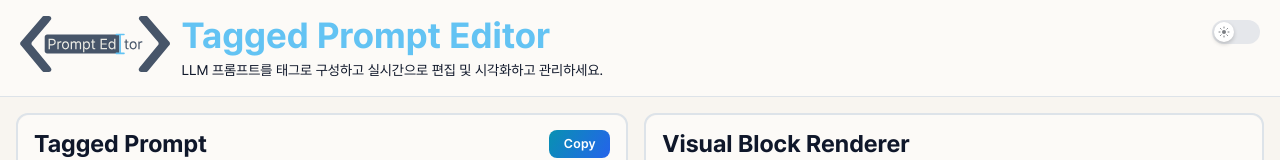
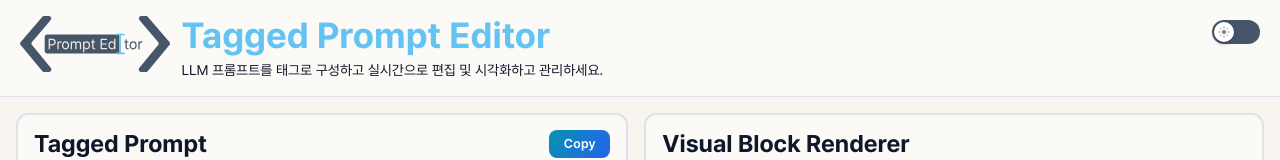
Before and after one commit to Q07K/tagged-prompt-editor, a Vue app: page / in a window 1280 px wide. Shown: the top 160 px of the page. Built offline with nearby package versions, Linux system fonts and the light colour scheme.

Commit message:
Refactor: Update background colors in ThemeToggle for improved theme consistency

```diff
--- a/src/components/common/ThemeToggle.vue
+++ b/src/components/common/ThemeToggle.vue
@@ -36,14 +36,14 @@ const { isDark, toggleTheme } = useTheme()
 .toggle-track {
   width: 3rem;
   height: 1.5rem;
-  background-color: #e5e7eb;
+  background-color: v-bind('colors["secondary-light"]');
   border-radius: 0.75rem;
   position: relative;
   transition: background-color 0.3s ease;
 }
 
 .toggle-track--active {
-  background-color: v-bind('colors.primary');
+  background-color: v-bind('colors["primary"]');
 }
 
 .toggle-thumb {
@@ -74,10 +74,10 @@ const { isDark, toggleTheme } = useTheme()
 }
 
 .dark .toggle-track {
-  background-color: #374151;
+  background-color: v-bind('colors["secondary-dark"]');
 }
 
 .dark .toggle-track--active {
-  background-color: v-bind('colors.primary');
+  background-color: v-bind('colors["primary"]');
 }
 </style>
```
